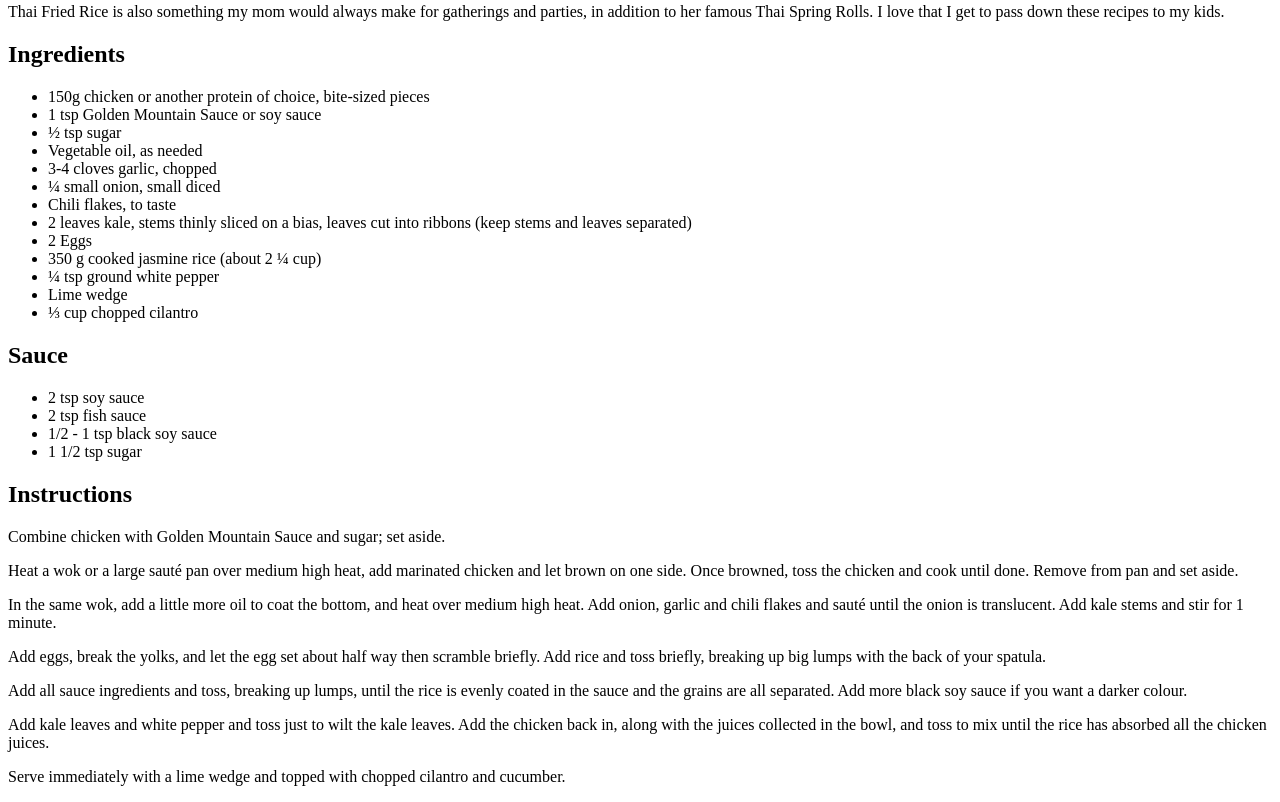
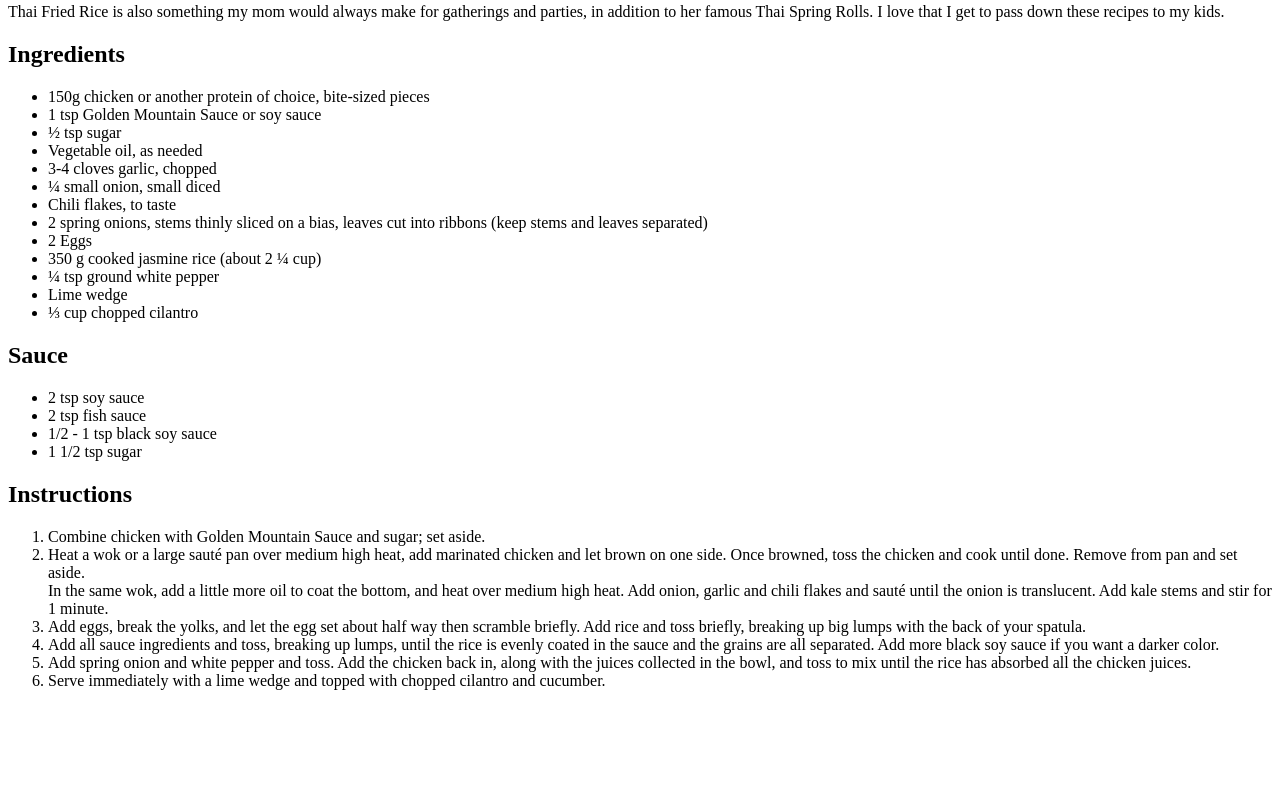
Before and after one commit to AlbertCo2/odin-recipes, a plain HTML site: page recipes/khao-phad-gai.html in a window 1280 px wide. Shown: the part 1153-1955 px from the top of the page. After the commit the page ends 1859 px from the top, so only its background shows below. Drawn offline with Linux system fonts and the light colour scheme.

Commit message:
Corrected some cooking instructions khao phad gai

```diff
--- a/recipes/khao-phad-gai.html
+++ b/recipes/khao-phad-gai.html
@@ -33,7 +33,7 @@
           <li>3-4 cloves garlic, chopped</li>
           <li>¼ small onion, small diced</li>
           <li>Chili flakes, to taste</li>
-          <li>2 leaves kale, stems thinly sliced on a bias, leaves cut into ribbons (keep stems and
+          <li>2 spring onions, stems thinly sliced on a bias, leaves cut into ribbons (keep stems and
                leaves separated)</li>
           <li>2 Eggs</li>
           <li>350 g cooked jasmine rice (about 2 ¼ cup)</li>
@@ -54,27 +54,31 @@
 
      <h2>Instructions</h2>
 
-     <p>Combine chicken with Golden Mountain Sauce and sugar; set aside.</p>
+     <ol>
 
-     <p>Heat a wok or a large sauté pan over medium high heat, add marinated chicken and let
+          <li>Combine chicken with Golden Mountain Sauce and sugar; set aside.</li>
+
+          <li>Heat a wok or a large sauté pan over medium high heat, add marinated chicken and let
           brown on one side. Once browned, toss the chicken and cook until done. Remove from pan
-          and set aside.</p>
+          and set aside.</li>
 
-     <p>In the same wok, add a little more oil to coat the bottom, and heat over medium high heat.
+          <lip>In the same wok, add a little more oil to coat the bottom, and heat over medium high heat.
           Add onion, garlic and chili flakes and sauté until the onion is translucent. Add kale
-          stems and stir for 1 minute.</p>
+          stems and stir for 1 minute.</li>
 
-     <p>Add eggs, break the yolks, and let the egg set about half way then scramble briefly. Add
-          rice and toss briefly, breaking up big lumps with the back of your spatula.</p>
+          <li>Add eggs, break the yolks, and let the egg set about half way then scramble briefly. Add
+          rice and toss briefly, breaking up big lumps with the back of your spatula.</li>
 
-     <p>Add all sauce ingredients and toss, breaking up lumps, until the rice is evenly coated
+          <li>Add all sauce ingredients and toss, breaking up lumps, until the rice is evenly coated
           in the sauce and the grains are all separated. Add more black soy sauce if you want a
-          darker colour.</p>
+          darker color.</li>
 
-     <p>Add kale leaves and white pepper and toss just to wilt the kale leaves. Add the chicken
+          <li>Add spring onion and white pepper and toss. Add the chicken
           back in, along with the juices collected in the bowl, and toss to mix until the rice
-          has absorbed all the chicken juices.</p>
+          has absorbed all the chicken juices.</li>
 
-     <p>Serve immediately with a lime wedge and topped with chopped cilantro and cucumber.</p>
+          <li>Serve immediately with a lime wedge and topped with chopped cilantro and cucumber.</li>
+
+</ol>
 </body>
 </html>
```
